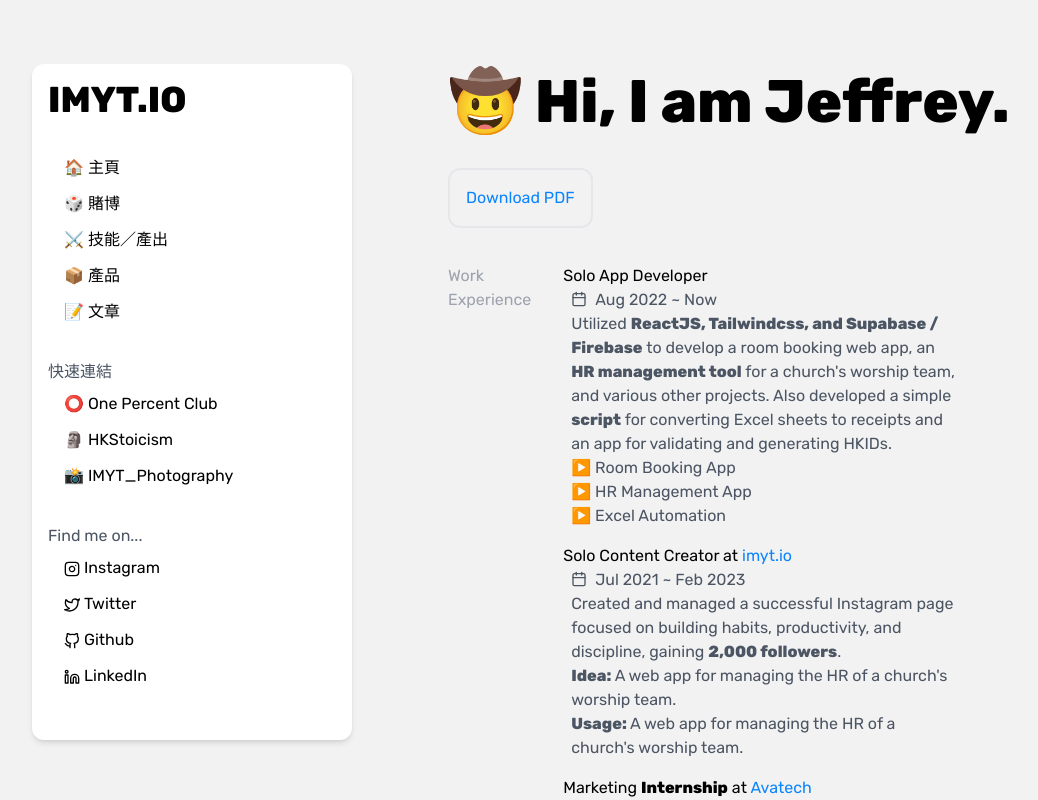
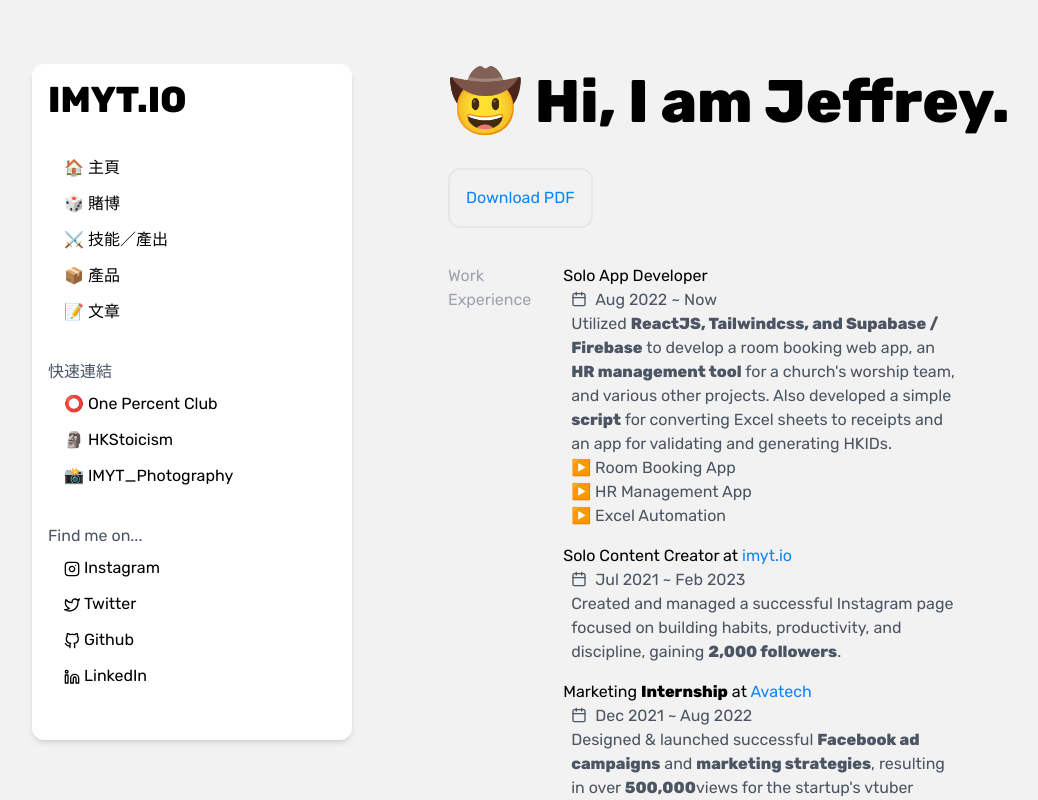
Before and after one commit to imytdotio/imytdotio, a React (Create React App) app: page /cv in a window 1280 px wide. Shown: the top 800 px of the page, without its empty margins (32-1070 px from the left). Built offline with nearby package versions, Linux system fonts and the light colour scheme.

Commit message:
Deleted something

```diff
--- a/src/Pages/CV.js
+++ b/src/Pages/CV.js
@@ -108,14 +108,6 @@
           Created and managed a successful Instagram page focused on building
           habits, productivity, and discipline, gaining{" "}
           <strong>2,000 followers</strong>.
-        </Description>
-        <Description text>
-          <strong>Idea: </strong>A web app for managing the HR of a church's
-          worship team.
-        </Description>
-        <Description text>
-          <strong>Usage: </strong>A web app for managing the HR of a church's
-          worship team.
         </Description>
       </ListItem>
       <ListItem>
```
